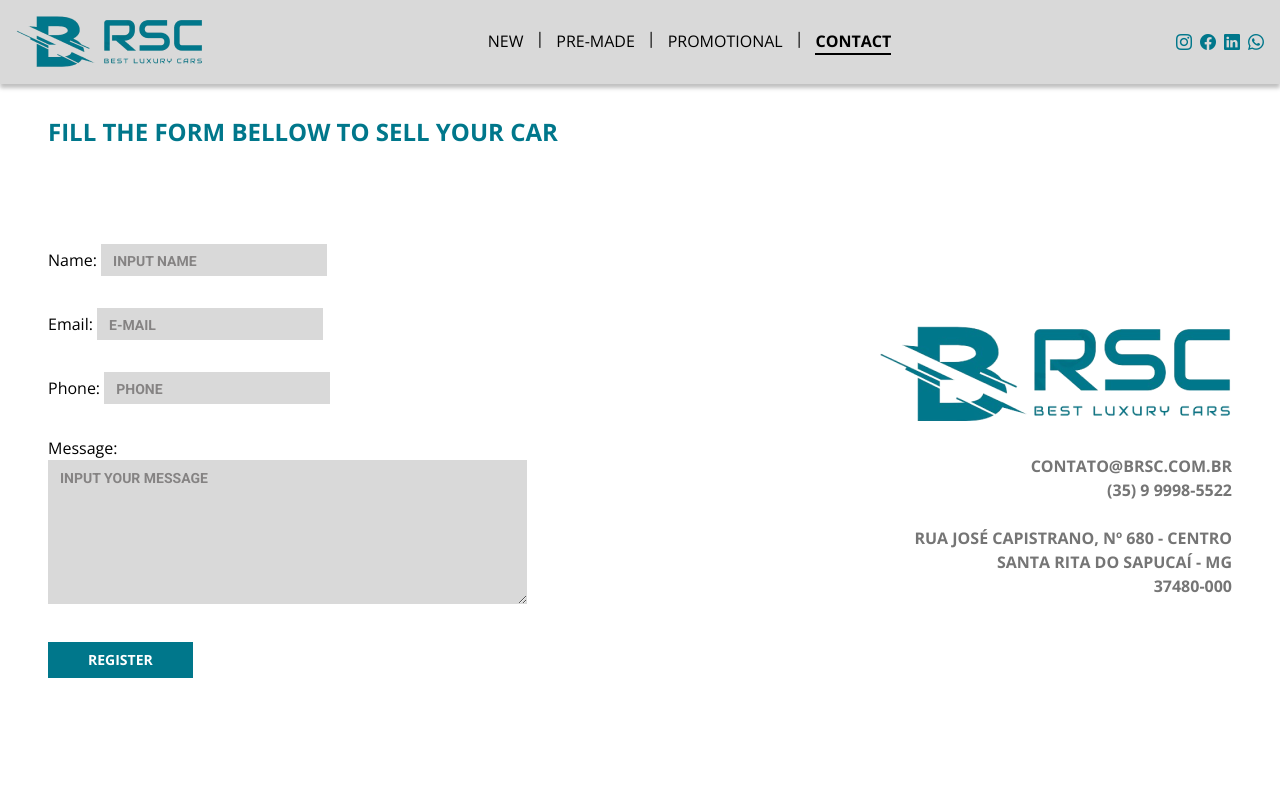
After one commit to pedroaba/talent-factory-django, a Django app: page /contact/ in a window 1280 px wide. The commit adds this page. Run offline with Django 4.2, Linux system fonts and the light colour scheme; some libraries are stand-ins or nearby versions.

Commit message:
feat: contact form with sending mail

```diff
--- /dev/null
+++ b/home/forms.py
@@ -0,0 +1,43 @@
+from django import forms
+
+
+class ContactForm(forms.Form):
+    name = forms.CharField(
+        widget=forms.TextInput(
+            attrs={
+                'class': 'bg-app-gray-400 rounded-none px-3 placeholder:font-semibold placeholder:font-roboto '
+                         'placeholder:text-app-blue-300 py-1 placeholder:text-sm',
+                'placeholder': 'INPUT NAME'
+            }
+        )
+    )
+
+    email = forms.CharField(
+        widget=forms.TextInput(
+            attrs={
+                'class': 'bg-app-gray-400 rounded-none px-3 placeholder:font-semibold placeholder:font-roboto '
+                         'placeholder:text-app-blue-300 py-1 placeholder:text-sm',
+                'placeholder': 'E-MAIL'
+            }
+        )
+    )
+
+    phone = forms.CharField(
+        widget=forms.TextInput(
+            attrs={
+                'class': 'bg-app-gray-400 rounded-none px-3 placeholder:font-semibold placeholder:font-roboto '
+                         'placeholder:text-app-blue-300 py-1 placeholder:text-sm',
+                'placeholder': 'PHONE'
+            }
+        )
+    )
+
+    message = forms.CharField(
+        widget=forms.Textarea(
+            attrs={
+                'class': 'bg-app-gray-400 rounded-none px-3 placeholder:font-semibold placeholder:font-roboto '
+                         'placeholder:text-app-blue-300 py-2 placeholder:text-sm w-full h-36',
+                'placeholder': 'INPUT YOUR MESSAGE'
+            }
+        )
+    )
--- /dev/null
+++ b/home/templates/contact.html
@@ -0,0 +1,36 @@
+{% extends 'base.html' %}
+{% load static %}
+
+{% block extraHead %}
+    <link rel="stylesheet" href="{% static 'cars/css/filter-form.css' %}">
+{% endblock extraHead %}
+
+{% block mainContent %}
+    <div class="w-screen h-[calc(100vh-84px)] pt-8 p-12 pb-10">
+        <h1 class="text-app-blue-500 text-2xl font-bold">
+            FILL THE FORM BELLOW TO SELL YOUR CAR
+        </h1>
+        <div class="flex items-center justify-between mt-24">
+            <form id="filter-form" class="flex items-center justify-between w-full" action="{% url 'contact' %}" method="post">
+                {% csrf_token %}
+                <div class="flex gap-8 flex-col items-start justify-start">
+                    {{ context.form.as_p }}
+                    <button type="submit" class="px-10 py-2 rounded-none font-bold text-white bg-app-blue-500 text-sm">REGISTER</button>
+                </div>
+            </form>
+            <div class="flex flex-col w-full items-end space-y-8 justify-start">
+                <img src="{% static 'images/logo@2x.png' %}" alt="">
+                <div class="text-right">
+                    <p class="w-full text-[#757575] font-bold">
+                        CONTATO@BRSC.COM.BR<br>
+                        (35) 9 9998-5522<br>
+                        <br>
+                        RUA JOSÉ CAPISTRANO, Nº 680 - CENTRO<br>
+                        SANTA RITA DO SAPUCAÍ - MG<br>
+                        37480-000
+                    </p>
+                </div>
+            </div>
+        </div>
+    </div>
+{% endblock mainContent %}
--- a/home/urls.py
+++ b/home/urls.py
@@ -1,7 +1,8 @@
 from django.urls import path
 
-from home.views import HomeView
+from home.views import HomeView, ContactView
 
 urlpatterns = [
-    path('', HomeView.as_view(), name='home')
+    path('', HomeView.as_view(), name='home'),
+    path('contact/', ContactView.as_view(), name='contact'),
 ]
--- a/home/views.py
+++ b/home/views.py
@@ -1,5 +1,9 @@
 from django.views.generic import View
-from django.shortcuts import render
+from django.shortcuts import render, redirect
+from django.core.mail import send_mail
+
+from home.forms import ContactForm
+from talent_factory import settings
 
 
 class HomeView(View):
@@ -9,3 +13,45 @@ class HomeView(View):
                 'title': 'Home'
             }
         })
+
+
+class ContactView(View):
+    def post(self, request):
+        contact_form = ContactForm(request.POST)
+        if contact_form.is_valid():
+            subject = f'{contact_form.data.get("name")} está entrando em contato'
+            message = contact_form.data.get("message")
+            email_from = contact_form.data.get("email")
+            email_to = settings.EMAIL_HOST_USER
+
+            send_mail(
+                subject,
+                message,
+                email_from,
+                [email_to],
+                fail_silently=True
+            )
+            return redirect('home')
+
+        return render(request, "contact.html", {
+            'extraHeadContext': {
+                'title': 'Contact'
+            },
+            'context': {
+                'situation': 'contact',
+                'form': contact_form
+            }
+        })
+
+    def get(self, request):
+        contact_form = ContactForm()
+
+        return render(request, "contact.html", {
+            'extraHeadContext': {
+                'title': 'Contact'
+            },
+            'context': {
+                'situation': 'contact',
+                'form': contact_form
+            }
+        })
--- a/templates/fragments/navbar.html
+++ b/templates/fragments/navbar.html
@@ -14,9 +14,7 @@
         <span class="mb-2">|</span>
         <a class="border-b-2 border-app-gray-400 {% if context.situation == 'promotional' %}border-b-black font-bold{% endif %}" id="promotional" href="{% url 'cars-list' %}?situation=promotional">PROMOTIONAL</a>
         <span class="mb-2">|</span>
-        <a>SELL YOUR CAR</a>
-        <span class="mb-2">|</span>
-        <a>CONTACT</a>
+        <a class="border-b-2 border-app-gray-400 {% if context.situation == 'contact' %}border-b-black font-bold{% endif %}" id="contact" href="{% url 'contact' %}">CONTACT</a>
     </div>
     <div class="flex gap-2 items-center">
         <i class="bi bi-instagram text-app-blue-500"></i>
```
Also changed, not shown: cars/templates/cars/list.html (+15 -3 lines), cars/views.py (+11 -0 lines), talent_factory/settings.py (+7 -0 lines), db.sqlite3, static_files/images/logo@2x.png (added).
